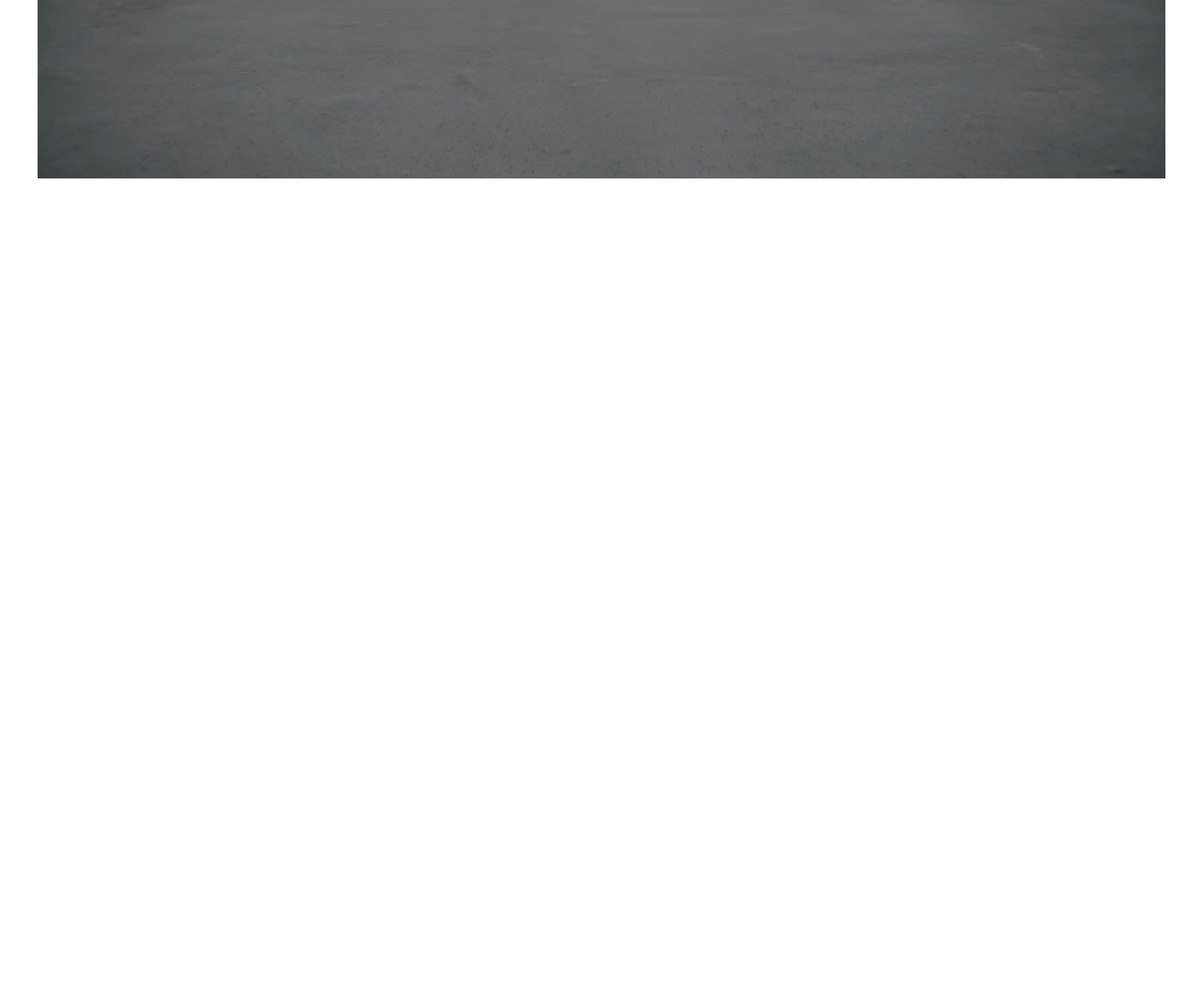
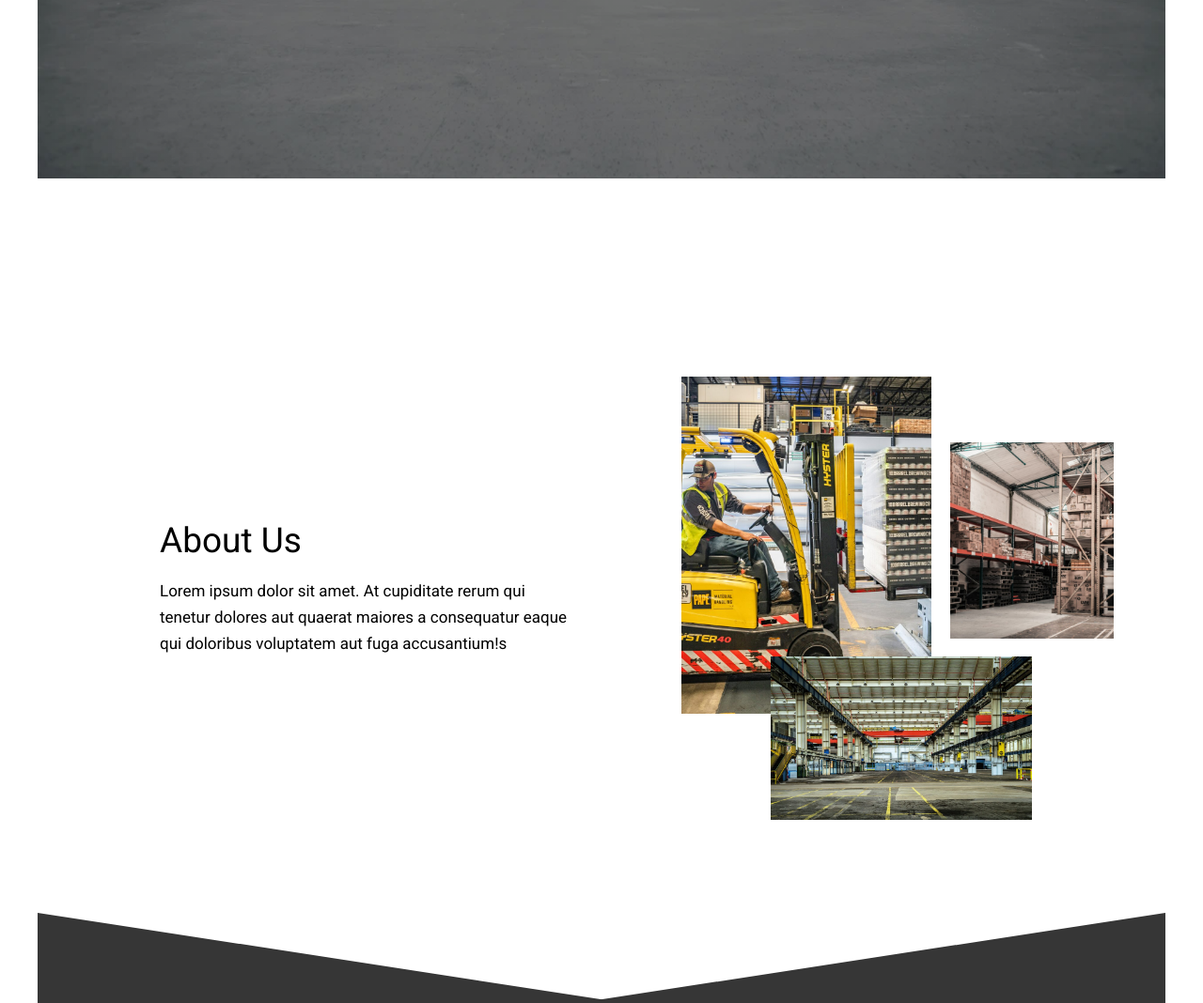
Before and after one commit to thunder-365/Build_company_site_, a plain HTML site: page index.html in a window 1280 px wide. Shown: the part 534-1602 px from the top of the page at 94% size. Before the commit the page ends 800 px from the top, so only its background shows below. Drawn offline with Linux system fonts and the light colour scheme.

Commit message:
add second block

```diff
--- a/index.html
+++ b/index.html
@@ -12,7 +12,7 @@
 <body>
    <div class="all_content">
 
-    <div class="first_block_with_menu">
+    <section class="first_block_with_menu">
         <header class="menu">
 
             <nav class="left_part_of_menu">
@@ -36,7 +36,6 @@
                  <p  class="bottom_of_text_of_name_company" >Service</p>
             </div>
 
-
             <div class="box_call_back">
                 <div class="text_of_box_call_back">
                     <p class="box_text_1">Request a call back</p>
@@ -50,9 +49,31 @@
             </div>
 
         </div>
+    </section>
 
-    </div>
-   </div>
+    <div class="margin_76px"></div>
+
+       <section id="about" class="second_block">
+             <div class="up_of_second_block">
+                <p class="text1_of_second_block">About Us</p>
+                <p class="text2_of_second_block">Lorem ipsum dolor sit amet. At cupiditate rerum qui tenetur dolores aut quaerat maiores a consequatur eaque qui doloribus voluptatem aut fuga accusantium!s</p>
+                <img src="second_block_1.jpg" alt="1" class="image_1">
+                <img src="second_block_2.jpg" alt="2" class="image_2">
+                <img src="second_block_3.jpg" alt="3" class="image_3">
+             </div>
+
+             <div class="bottom_of_second_block">
+                <div class="left_triangel"></div>
+                <div class="right_triangel"></div>
+             </div>
+
+</section>
+
+
+
+
+
+</div>
 
 </body>
 </html>
--- a/styles.css
+++ b/styles.css
@@ -2,6 +2,7 @@ html, body {
   margin: 0;
   padding: 0;
   height: 100%;
+  scroll-behavior: smooth;
 }
 * {
   box-sizing: border-box;
@@ -208,3 +209,102 @@ html, body {
     letter-spacing: 0;
     color: rgba(255, 225, 0, 1);
 }
+
+.margin_76px{
+    height: 76px;
+    width: 100%;
+}
+
+.second_block{
+    display: flex;
+    flex-direction: column;
+    height: 802px;
+    width: 1200px;
+
+}
+.up_of_second_block{
+    width: 1200px;
+    height: 706px;
+    position: relative;
+
+}
+.image_1{
+    position:absolute;
+    width: 266px;
+    height: 359px;
+    top: 135px;
+    left: 685px;
+    z-index: 1;
+    object-fit: cover;
+
+}
+.image_2{
+    position:absolute;
+    width: 174px;
+    height: 209px;
+    top: 205px;
+    left: 971px;
+    z-index: 2;
+    object-fit: cover;
+
+}
+.image_3{
+    position:absolute;
+    width: 278px;
+    height: 174px;
+    top: 433px;
+    left: 780px;
+    z-index: 3;
+    object-fit: cover;
+}
+.text1_of_second_block{
+    position:absolute;
+    width: 154px;
+    height: 36px;
+    top: 250px;
+    left: 130px;
+    font-family: 'Roboto';
+    font-weight: 400;
+    font-style: normal;
+    font-size: 37px;
+    line-height: 46.74px;
+    letter-spacing: 0;
+}
+.text2_of_second_block{
+    position:absolute;
+    width: 435px;
+    height: 84px;
+    top: 333px;
+    left: 130px;
+    font-family: 'Roboto';
+    font-weight: 400;
+    font-style: normal;
+    font-size: 17px;
+    line-height: 27.9px;
+    letter-spacing: 0;
+}
+.bottom_of_second_block{
+
+    width: 1200px;
+    height: 96px;
+    position:relative
+
+}
+.left_triangel {
+    position: absolute;
+    top:0;
+    left:0;
+    display: inline-block;
+	border-bottom: 96px solid rgba(54, 54, 54, 1);
+	border-right: 625px solid transparent;
+}
+
+.right_triangel{
+    position: absolute;
+    top:0;
+    right:0;
+    display: inline-block;
+    border-bottom: 96px solid rgba(54, 54, 54, 1);
+	border-left: 625px solid transparent;
+    margin-right: 0px;
+}
```
Also changed, not shown: second_block_1.jpg (added), second_block_2.jpg (added), second_block_3.jpg (added).
